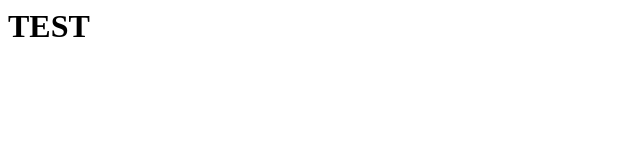
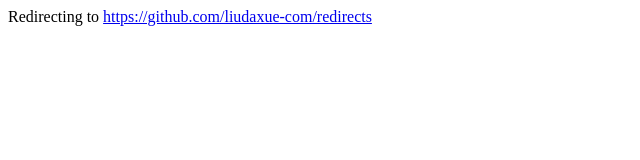
Before and after one commit to liudaxue-com/liudaxue-com.github.io, a plain HTML site: page index.html in a window 1280 px wide. Shown: the whole page, without its empty margins (0-640 px from the left). Drawn offline with Linux system fonts and the light colour scheme.

Commit message:
临时主页，回头再糊一个

```diff
--- a/index.html
+++ b/index.html
@@ -1,8 +1,8 @@
 <html>
   <head>
-    <title>test</title>
+    <title>Redirect</title>
   </head>
   <body>
-    <h1>TEST</h1>
+    <p>Redirecting to <a href="https://github.com/liudaxue-com/redirects">https://github.com/liudaxue-com/redirects</a></p>
   </body>
 </html>
```
